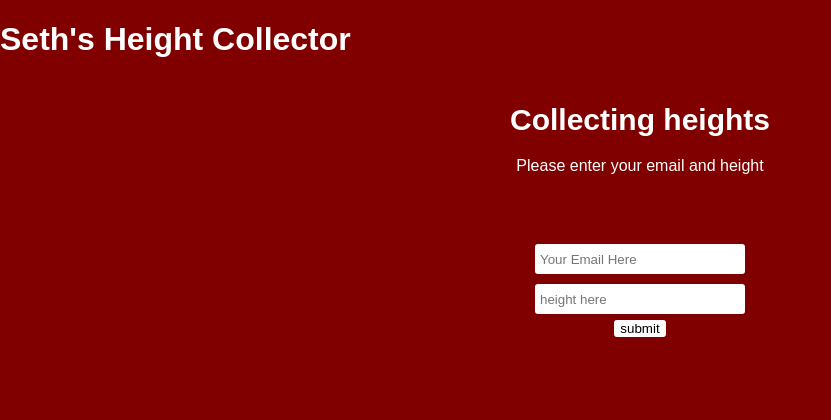
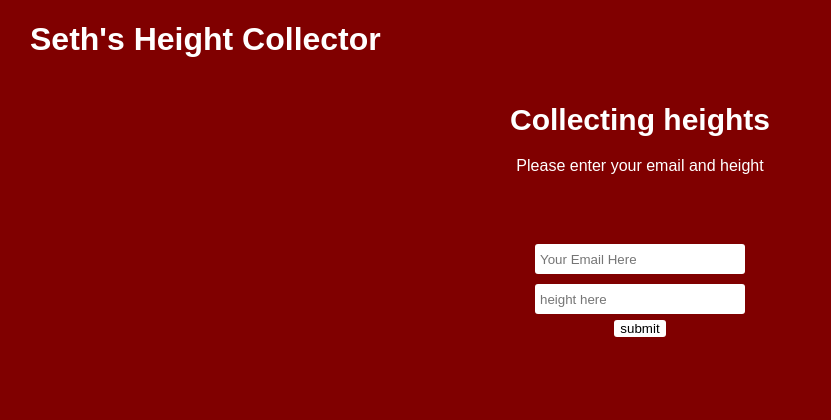
Before and after one commit to sethgerou/flask_with_postgresql, a Flask app: page / in a window 1280 px wide. Shown: the top 420 px of the page, without its empty margins (0-831 px from the left). Run offline with Flask 2, Linux system fonts and the light colour scheme.

Commit message:
css to position logo

```diff
--- a/static/css/main.css
+++ b/static/css/main.css
@@ -52,3 +52,7 @@ a, h1:link a, h1:hover a, h1:active a, h1:visited {
   color: white;
   text-decoration: none;
 }
+
+.brand {
+  padding-left: 30px;
+}
--- a/templates/layout.html
+++ b/templates/layout.html
@@ -7,7 +7,7 @@
   </head>
   <body>
     <header>
-      <a href="/"><h1>Seth's Height Collector</h1></a>
+      <a href="/"><h1 class="brand">Seth's Height Collector</h1></a>
     </header>
     <div class="container">
       {%block content%}
```
